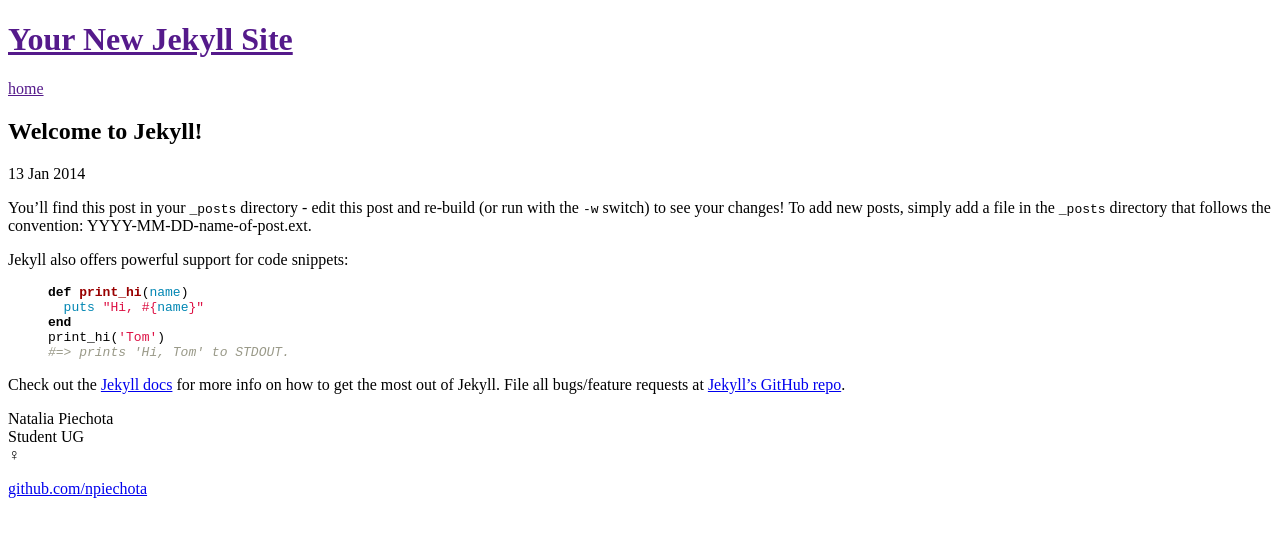
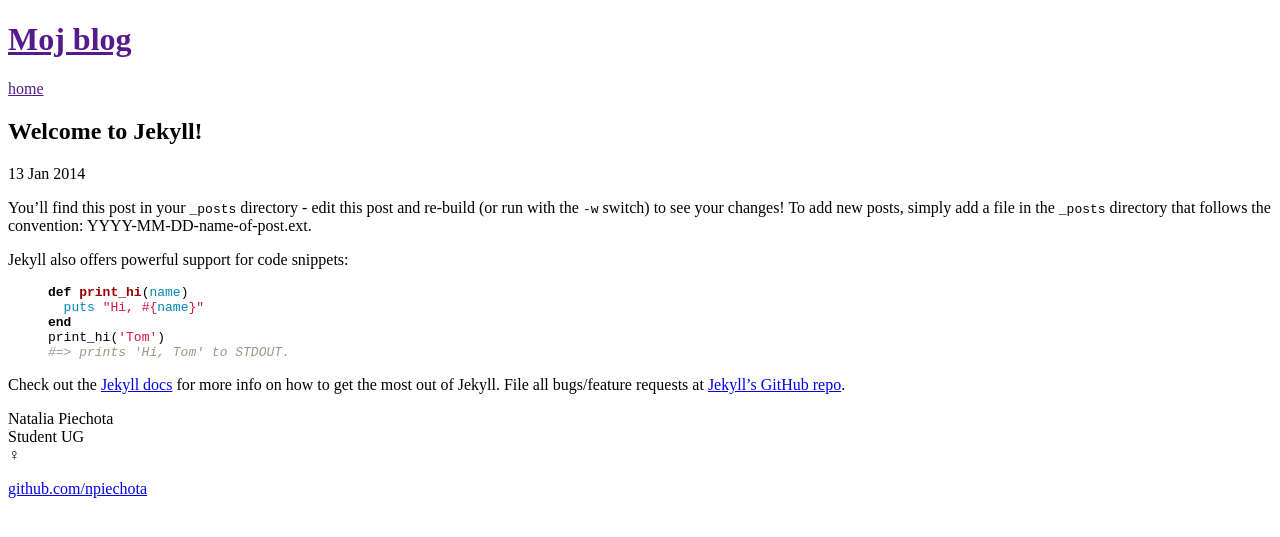
Before and after one commit to npiechota/project, a Jekyll site: the page built from _posts/2014-01-13-welcome-to-jekyll.markdown, in a window 1280 px wide. Shown: the top 537 px of the page. Built offline with Jekyll 4.4.1, drawn with Linux system fonts in a browser that asks for light colours; Markdown is read by kramdown in place of the engine named in the settings.

Commit message:
Update _config.yml

```diff
--- a/_config.yml
+++ b/_config.yml
@@ -1,4 +1,4 @@
-name: Your New Jekyll Site
+name: Moj blog
 markdown: redcarpet
 pygments: true
 baseurl:     /project/
```
